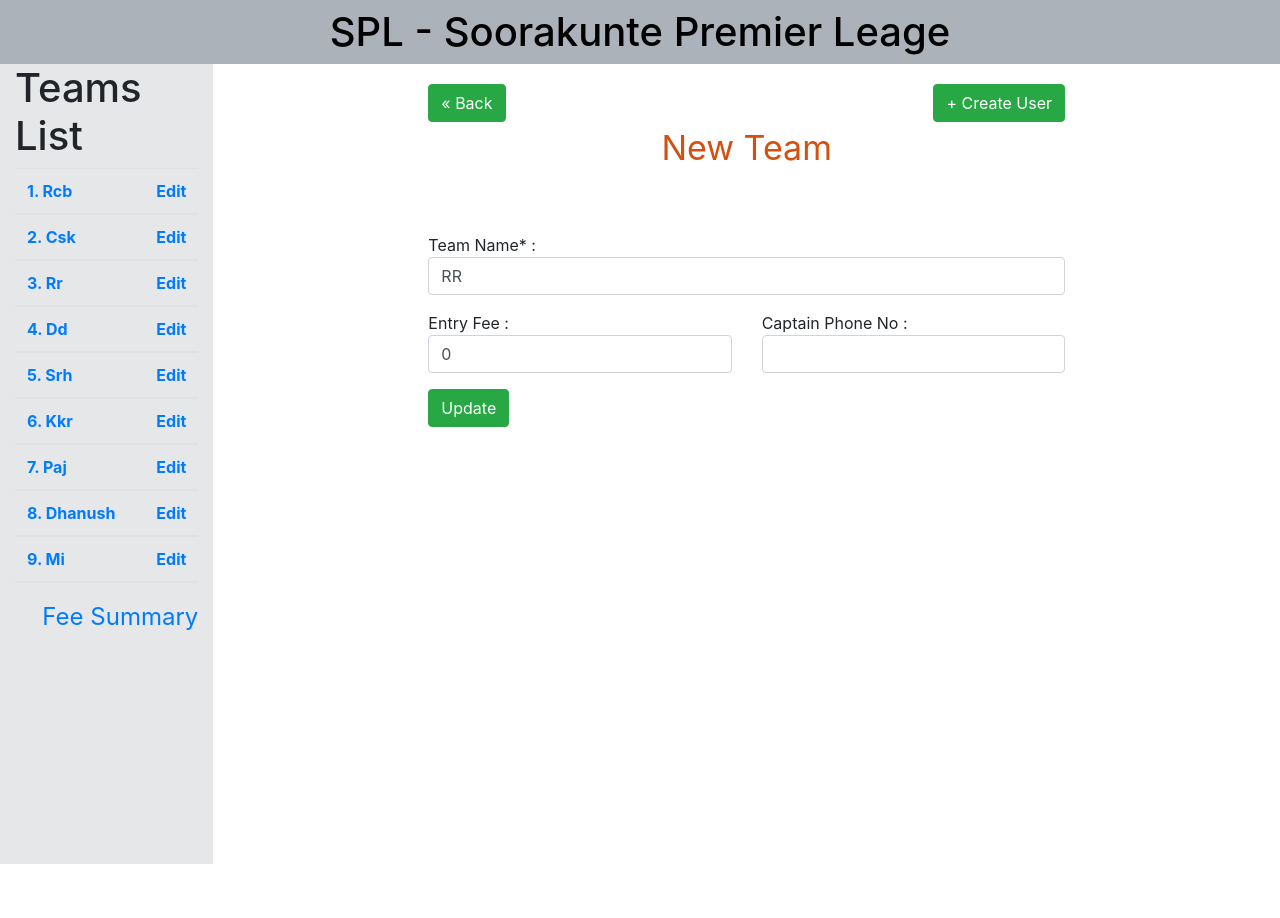
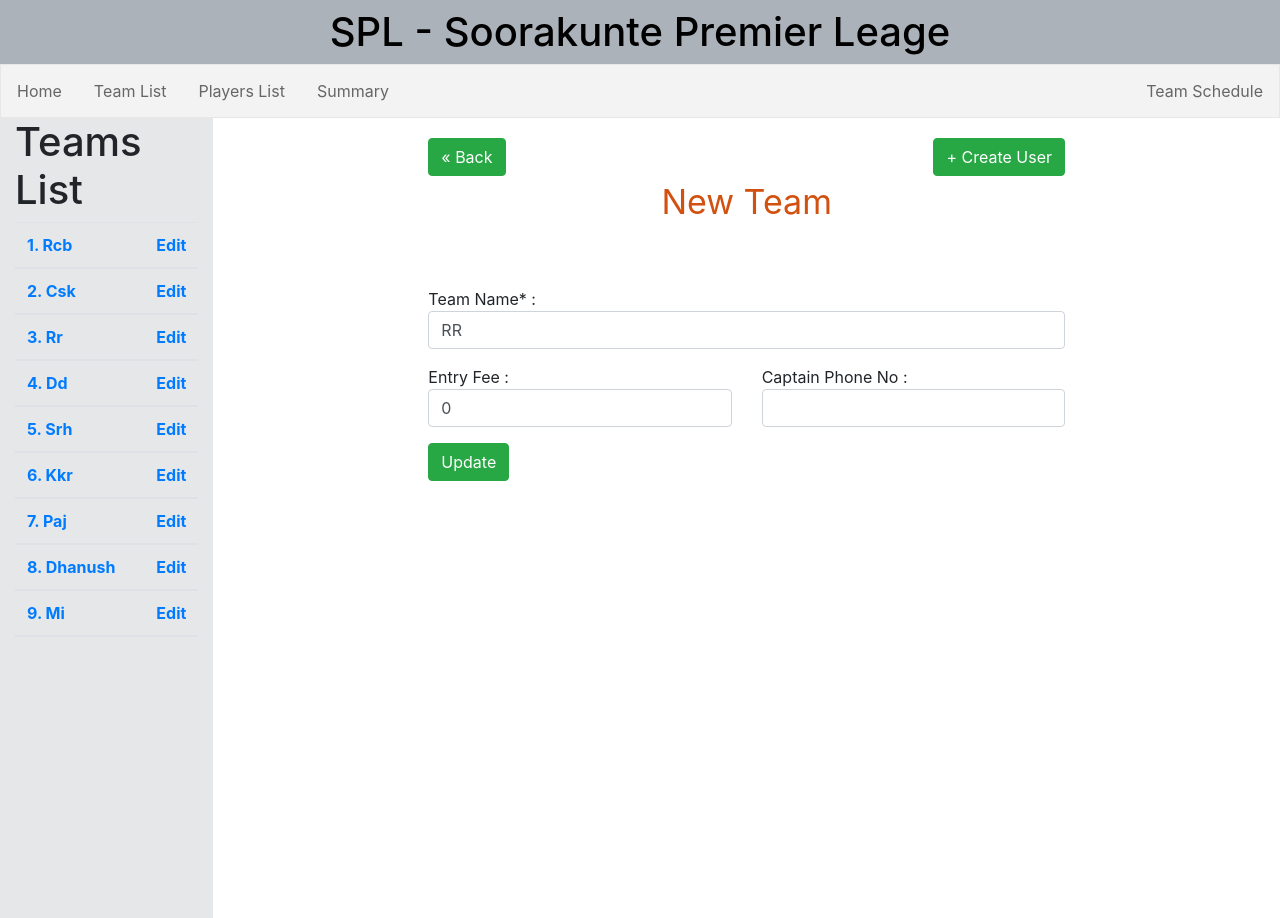
Before and after one commit to venky379/SPL, a Django app: page /team_edit/8 in a window 1280 px wide. Before the commit the page ends 864 px from the top, so only its background shows below. Run offline with Django 3.2, Linux system fonts and the light colour scheme; data comes from the database, SQL or seed files in the repository; lists and menus that the app fills with data are empty; some libraries are stand-ins or nearby versions.

Commit message:
scheduel

```diff
--- a/Teams/models.py
+++ b/Teams/models.py
@@ -30,3 +30,14 @@ def __str__(self):
 #     question = models.ForeignKey(Question, on_delete=models.CASCADE)
 #     choice_text = models.CharField(max_length=200)
 #     votes = models.IntegerField(default=0)
+
+class Schedule(models.Model):
+    Team1 = models.CharField(max_length=200)
+    Team2 = models.CharField(max_length=200)
+    Winning_status = models.CharField(max_length=200,null=False,blank=True,default='')
+    Schedule_time = models.CharField(max_length=200,null=False,blank=True,default='')
+    # Wicket_keeper = models.BooleanField(default=False)
+
+def __str__(self):
+        """String for representing the MyModelName object (in Admin site etc.)."""
+        return self.Team1
--- a/Teams/urls.py
+++ b/Teams/urls.py
@@ -4,6 +4,8 @@ urlpatterns = [
  url(r'^$', views.home, name = "home"),
  url(r'^team_register', views.team_register),
  url(r'^feesummary', views.feesummary),
+ url(r'^schedule', views.schedule),
+ url(r'^player_list', views.player_list),
  url(r'^user_register/(?P<team_id>[\w.@+-]+)/$', views.user_register),
  url(r'^user_edit/(?P<team_id>[\w.@+-]+)/(?P<user_id>[\w.@+-]+)/$', views.user_edit),
  url(r'^team_edit/(?P<team_id>[\w.@+-]+)$', views.team_edit),
--- a/Teams/views.py
+++ b/Teams/views.py
@@ -2,7 +2,7 @@
 from django.shortcuts import render, redirect
 # from .forms import Accounts
 from .forms import RegisterForm, TeamRegisterForm
-from .models import TeamRegister, UserProfile
+from .models import TeamRegister, UserProfile,Schedule
 
 # Create your views here.
 def home(response):
@@ -17,6 +17,16 @@ def feesummary(response):
     for i in team_qury:
         total_fee += int(i.Team_fee)
     return render(response, "feesummary.html", {"team_qury":team_qury,"total_fee":total_fee})
+
+def schedule(response):
+    team_qury = TeamRegister.objects.all()
+    schedule_list = Schedule.objects.all()
+    return render(response, "schedule.html", {"teamnames":team_qury,'schedule_list':schedule_list})
+
+def player_list(response):
+    player_list = UserProfile.objects.all()
+    team_qury = TeamRegister.objects.all()
+    return render(response, "player_list.html", {"player_list":player_list,"teamnames":team_qury,})
 
 
 def team_register(response):
--- a/templates/base1.html
+++ b/templates/base1.html
@@ -23,6 +23,37 @@
         display: none;
       }
     }
+    ul {
+  list-style-type: none;
+  margin: 0;
+  padding: 0;
+  margin-left: -15;
+  margin-right: -15;
+  overflow: hidden;
+  border: 1px solid #e7e7e7;
+  background-color: #f3f3f3;
+}
+
+li {
+  float: left;
+}
+
+li a {
+  display: block;
+  color: #666;
+  text-align: center;
+  padding: 14px 16px;
+  text-decoration: none;
+}
+
+li a:hover:not(.active) {
+  background-color: #ddd;
+}
+
+li a.active {
+  color: white;
+  background-color: #4CAF50;
+}
 </style>
 <body>
     <div class="container-fluid">
@@ -31,6 +62,13 @@
           <a href="/"style="color: black"><h1 class="mt-2"style="text-align: center;">SPL - Soorakunte Premier Leage</h1></a>
         </div>
       </div>
+      <ul>
+          <li><a href="/">Home</a></li>
+          <li><a href="/team_register">Team List</a></li>
+          <li><a href="/player_list">Players List</a></li>
+          <li><a href="/feesummary">Summary</a></li>
+          <li style="float:right"><a href="/schedule">Team Schedule</a></li>
+        </ul>
       <div class="row h-100">
         <div class="col-md-2 col-sm-12"style="background: #e5e7e9 ">
           {% block list %}
@@ -39,6 +77,7 @@
         </div>
         <div class="col-md-10 col-sm-12">
           {% block form %}
+
 
           {% endblock %}
 
--- a/templates/teamregister.html
+++ b/templates/teamregister.html
@@ -12,7 +12,6 @@
 			    </thead>
 		{%endfor%}
 	</table>
-	<div style="text-align:right;color:red;font-size: 24"><a href="/feesummary">Fee Summary</a></div>
 {% endblock %}
 {% block form %}
 		<div class="form_ui" style="padding-top: 20">
```
Also changed, not shown: Teams/admin.py (+6 -1 lines), templates/player_list.html (added, +38 -0 lines), templates/schedule.html (added, +43 -0 lines), Teams/migrations/0012_schedule.py (added).
